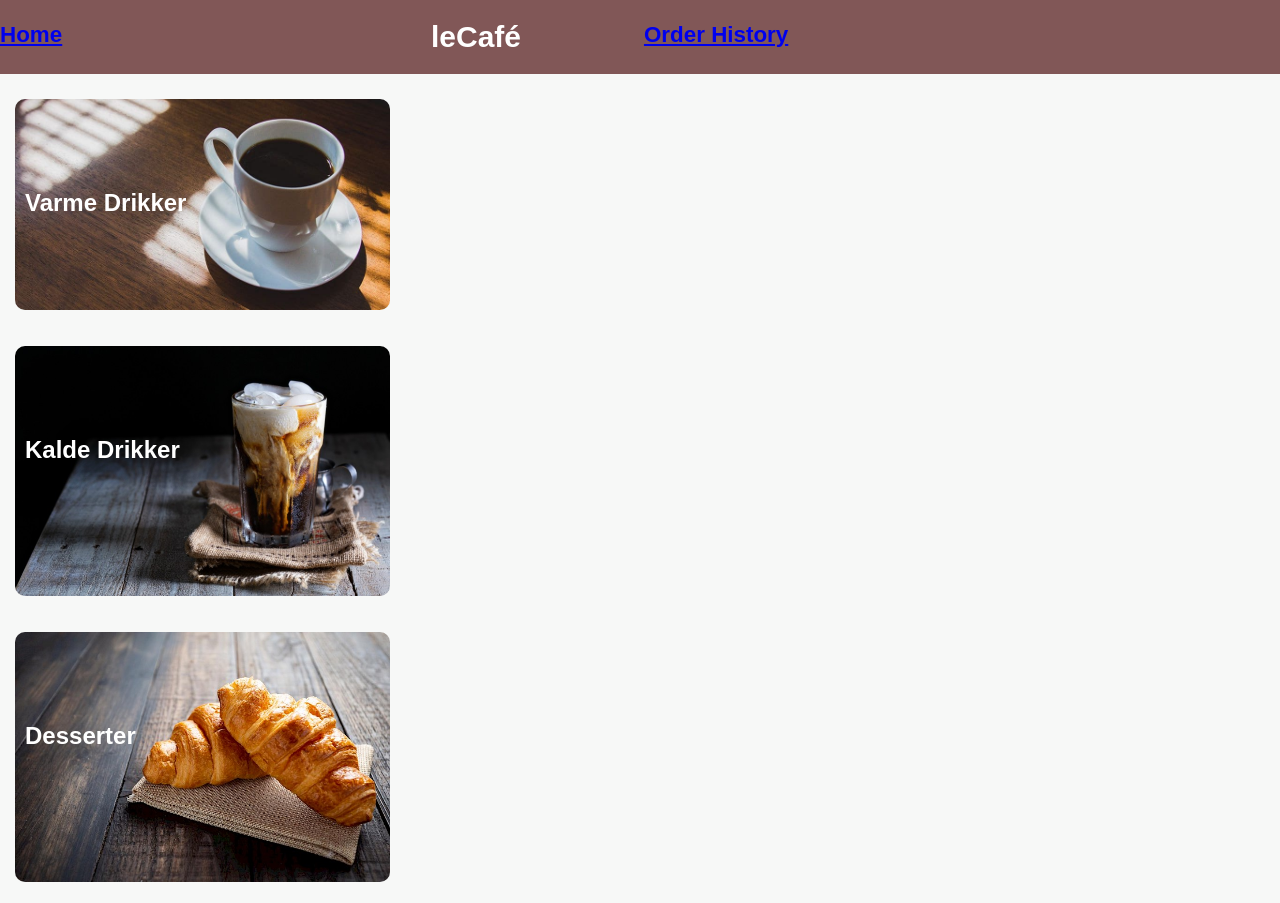
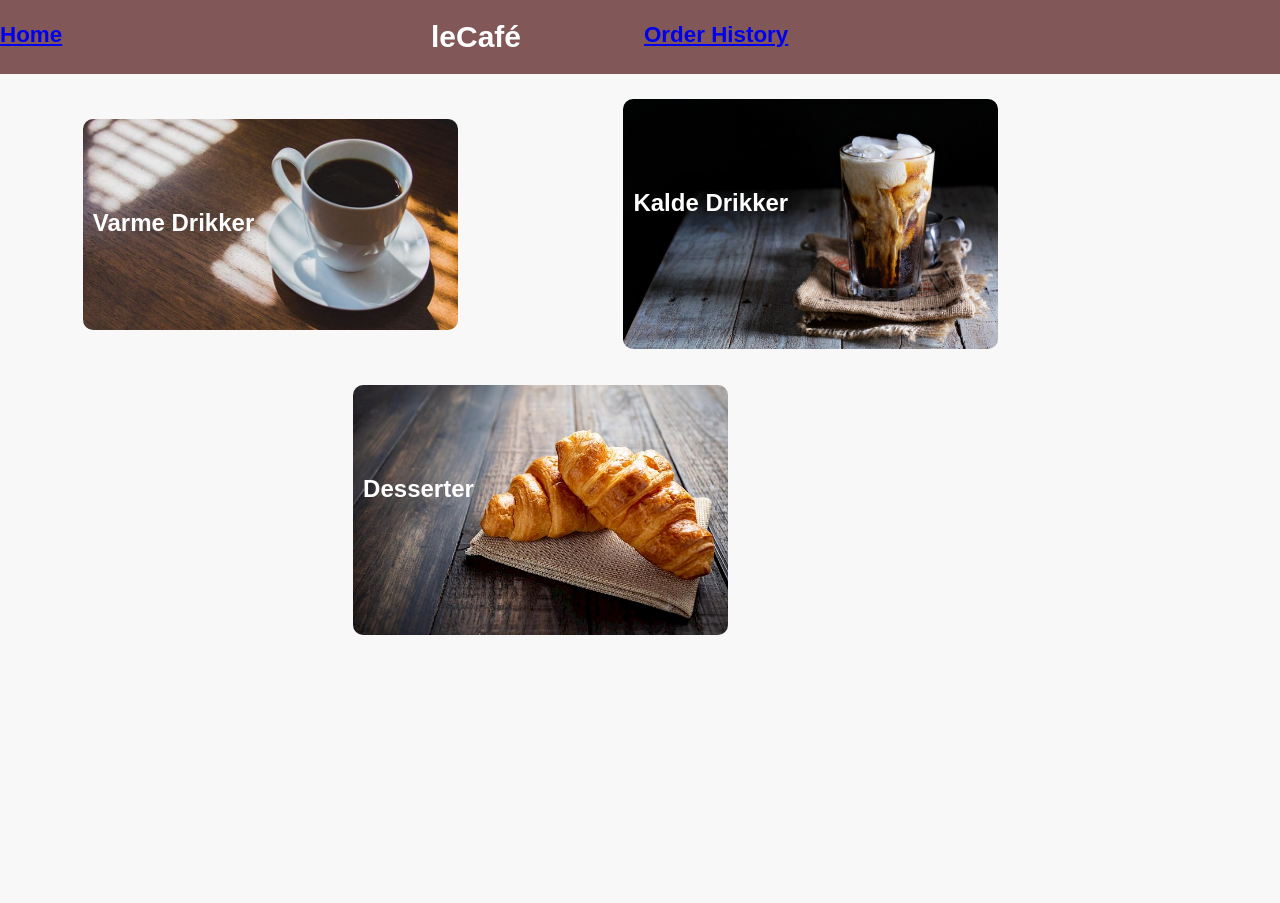
Before and after one commit to Sarahcvd/eksamen-ds3801, a React (Create React App) app: page / in a window 1280 px wide. After the commit the page ends 800 px from the top, so only its background shows below. Built offline with nearby package versions, Linux system fonts and the light colour scheme.

Commit message:
Sarah 07 11 20 (#24)
* Added orderHistory

* Add order history

* fixed styling

```diff
--- a/src/Components/Home.jsx
+++ b/src/Components/Home.jsx
@@ -36,9 +36,11 @@ const Home = (props) => {
 
   //useState and props products/setProducts
   return (
-    <div>
-      <Link to={"/HotDrinks/"}>
-        <div id="hot-drink-container">
+    <div
+      className="menu-container"
+      style={menuContainerStyle}
+    >
+      <Link to={"/HotDrinks/"} id="hot-drink-container">
         <p
           id="hot-drinks-title"
           style={titleStyle}
@@ -48,10 +50,8 @@ const Home = (props) => {
           src={varmeDrikkerImage}
           alt={"Varme Drikker"}
         />
-        </div>
       </Link>
-      <Link to={"/ColdDrinks/"}>
-        <div id="cold-drink-container">
+      <Link to={"/ColdDrinks/"} id="cold-drink-container">
         <p
           id="cold-drinks-title"
           style={titleStyle}
@@ -61,10 +61,8 @@ const Home = (props) => {
           src={kaldeDrikkerImage}
           alt={"Kalde Drikker"}
         />
-        </div>
       </Link>
-      <Link to={"/Desserts/"}>
-        <div id="dessert-container">
+      <Link to={"/Desserts/"} id="dessert-container">
         <p
           id="desserts-title"
           style={titleStyle}
@@ -74,7 +72,6 @@ const Home = (props) => {
           src={dessertImage}
           alt={"Desserter"}
         />
-        </div>
       </Link>
     </div>
   );
```
Lines whose indentation alone changed are shown as unchanged.
